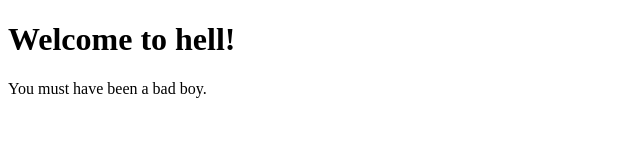
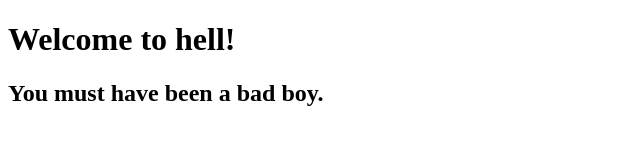
Before and after one commit to gabeCaruso103/KevGab, a plain HTML site: page hello.html in a window 1280 px wide. Shown: the whole page, without its empty margins (0-640 px from the left). Drawn offline with Linux system fonts and the light colour scheme.

Commit message:
add h2
Added h2.

```diff
--- a/hello.html
+++ b/hello.html
@@ -6,7 +6,7 @@
     </head>
     <body>
         <h1>Welcome to hell!</h1>
-      You must have been a bad boy.
+        <h2>You must have been a bad boy.<h2>
         <script src=""></script>
     </body>
 </html>
```
